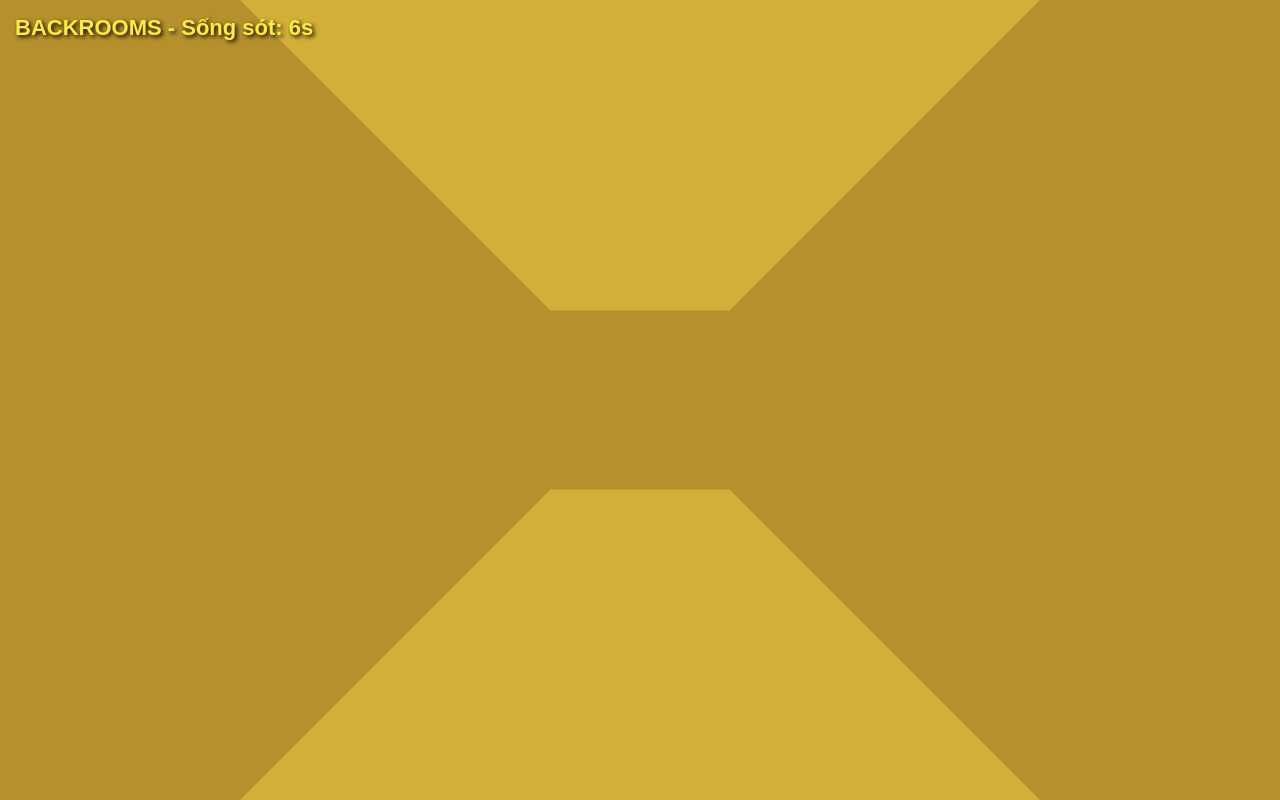
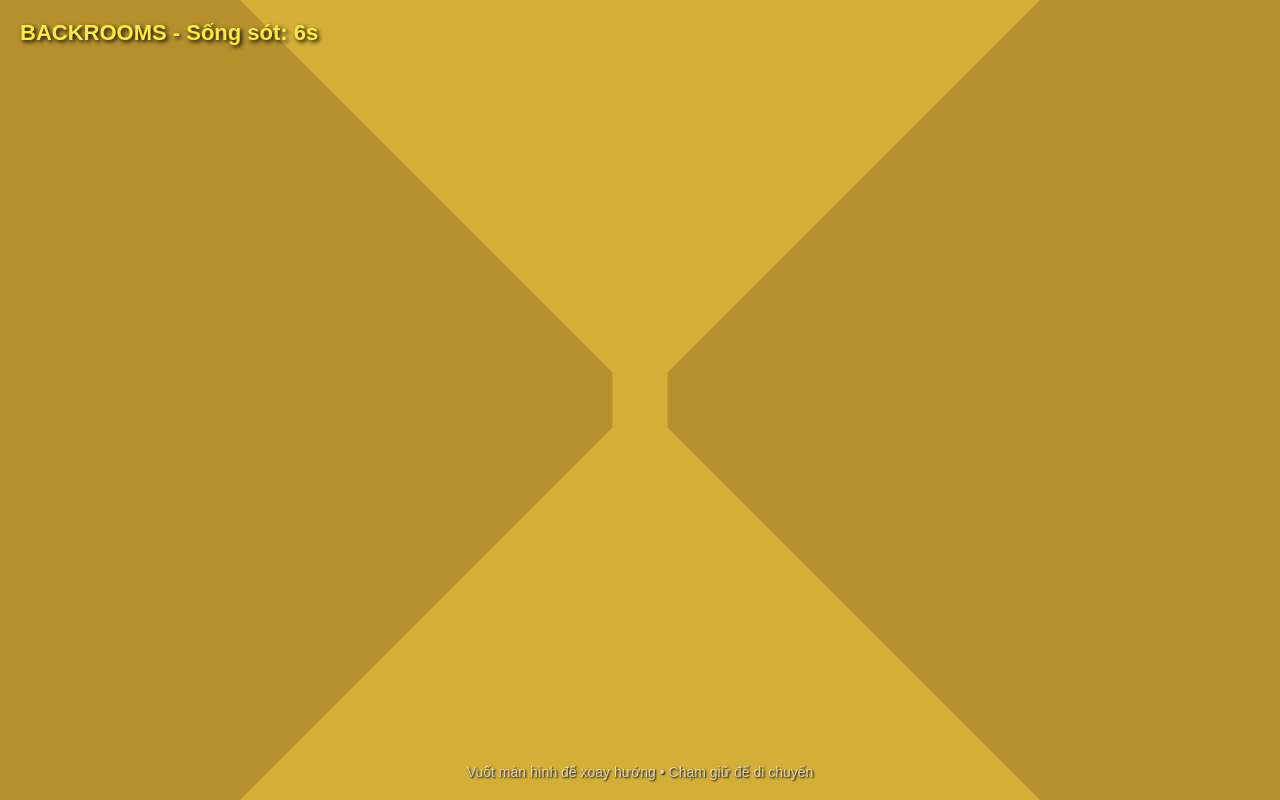
Before and after one commit to lechithien191919-jpg/Backrom-game, a Flask app: page / in a window 1280 px wide. Run offline with Flask 3, Linux system fonts and the light colour scheme.

Commit message:
Update index.html

```diff
--- a/templates/index.html
+++ b/templates/index.html
@@ -2,84 +2,147 @@
 <html lang="vi">
 <head>
     <meta charset="UTF-8">
-    <meta name="viewport" content="width=device-width, initial-scale=1.0">
-    <title>Backrooms 3D</title>
+    <meta name="viewport" content="width=device-width, initial-scale=1.0, user-scalable=no">
+    <title>Backrooms 3D Mobile</title>
     <style>
-        body { margin: 0; overflow: hidden; background: #000; font-family: Arial, sans-serif; }
+        body { margin: 0; overflow: hidden; background: #000; font-family: Arial, sans-serif; user-select: none; }
         #ui {
             position: absolute;
-            top: 15px;
-            left: 15px;
+            top: 20px;
+            left: 20px;
             color: #ffeb3b;
             font-size: 22px;
             font-weight: bold;
             text-shadow: 2px 2px 4px #000;
             z-index: 10;
         }
+        /* Hướng dẫn thao tác */
+        #hint {
+            position: absolute;
+            bottom: 20px;
+            width: 100%;
+            text-align: center;
+            color: rgba(255,255,255,0.7);
+            font-size: 14px;
+            pointer-events: none;
+            z-index: 10;
+            text-shadow: 1px 1px 2px #000;
+        }
     </style>
 </head>
 <body>
     <div id="ui">BACKROOMS - Sống sót: <span id="score">0</span>s</div>
+    <div id="hint">Vuốt màn hình để xoay hướng • Chạm giữ để di chuyển</div>
 
     <script src="https://cdnjs.cloudflare.com/ajax/libs/three.js/r128/three.min.js"></script>
     <script>
         // 1. Khởi tạo Scene, Camera, Renderer
         const scene = new THREE.Scene();
-        scene.background = new THREE.Color(0xd4af37); // Màu vàng kinh điển Backrooms
+        scene.background = new THREE.Color(0xd4af37); // Màu vàng đặc trưng Backrooms
 
         const camera = new THREE.PerspectiveCamera(75, window.innerWidth / window.innerHeight, 0.1, 1000);
         const renderer = new THREE.WebGLRenderer({ antialias: true });
         renderer.setSize(window.innerWidth, window.innerHeight);
         document.body.appendChild(renderer.domElement);
 
-        // 2. Thêm ánh sáng
-        const ambientLight = new THREE.AmbientLight(0xffffff, 1);
+        // 2. Ánh sáng
+        const ambientLight = new THREE.AmbientLight(0xffffff, 0.9);
         scene.add(ambientLight);
 
-        // 3. Tạo các bức tường hành lang Backrooms để thấy không gian 3D rõ hơn
-        const wallMaterial = new THREE.MeshBasicMaterial({ color: 0xb5902d, wireframe: false });
+        // 3. Tạo các bức tường mê cung hành lang
+        const wallMaterial = new THREE.MeshBasicMaterial({ color: 0xb5902d });
 
-        // Tường trái
-        const wallLeftGeo = new THREE.BoxGeometry(2, 10, 50);
-        const wallLeft = new THREE.Mesh(wallLeftGeo, wallMaterial);
-        wallLeft.position.set(-6, 0, -20);
-        scene.add(wallLeft);
+        // Tạo nhiều đoạn tường nối dài tạo thành hành lang
+        for (let i = 0; i > -100; i -= 20) {
+            // Tường trái
+            const wallLeft = new THREE.Mesh(new THREE.BoxGeometry(2, 10, 20), wallMaterial);
+            wallLeft.position.set(-6, 0, i);
+            scene.add(wallLeft);
 
-        // Tường phải
-        const wallRight = new THREE.Mesh(wallLeftGeo, wallMaterial);
-        wallRight.position.set(6, 0, -20);
-        scene.add(wallRight);
+            // Tường phải
+            const wallRight = new THREE.Mesh(new THREE.BoxGeometry(2, 10, 20), wallMaterial);
+            wallRight.position.set(6, 0, i);
+            scene.add(wallRight);
+        }
 
-        // Tường trước mặt
-        const wallBackGeo = new THREE.BoxGeometry(14, 10, 2);
-        const wallBack = new THREE.Mesh(wallBackGeo, wallMaterial);
-        wallBack.position.set(0, 0, -45);
-        scene.add(wallBack);
-
-        // Đặt vị trí camera đứng giữa hành lang
+        // Đặt vị trí ban đầu của người chơi
         camera.position.set(0, 0, 5);
 
+        // Biến điều khiển góc nhìn và di chuyển
+        let pitch = 0; // Góc nhìn lên xuống
+        let yaw = 0;   // Góc nhìn trái phải
+        let isMoving = false;
+
+        // Xử lý vuốt màn hình để quay góc nhìn (Look around)
+        let isTouchDragging = false;
+        let previousTouchPosition = { x: 0, y: 0 };
+
+        window.addEventListener('touchstart', (e) => {
+            isTouchDragging = true;
+            isMoving = true; // Chạm vào màn hình là tiến bước
+            previousTouchPosition = { x: e.touches[0].clientX, y: e.touches[0].clientY };
+        });
+
+        window.addEventListener('touchmove', (e) => {
+            if (!isTouchDragging) return;
+            const currentTouchPosition = { x: e.touches[0].clientX, y: e.touches[0].clientY };
+            const deltaX = currentTouchPosition.x - previousTouchPosition.x;
+            const deltaY = currentTouchPosition.y - previousTouchPosition.y;
+
+            yaw -= deltaX * 0.003;
+            pitch -= deltaY * 0.003;
+
+            // Giới hạn góc nhìn lên xuống không bị lật ngược đầu
+            pitch = Math.max(-Math.PI / 2, Math.min(Math.PI / 2, pitch));
+
+            previousTouchPosition = currentTouchPosition;
+        });
+
+        window.addEventListener('touchend', () => {
+            isTouchDragging = false;
+            isMoving = false;
+        });
+
+        // Hỗ trợ cả chuột trên máy tính (nếu test trên pc)
+        let isMouseDown = false;
+        window.addEventListener('mousedown', (e) => { isMouseDown = true; isMoving = true; previousTouchPosition = { x: e.clientX, y: e.clientY }; });
+        window.addEventListener('mousemove', (e) => {
+            if (!isMouseDown) return;
+            yaw -= (e.clientX - previousTouchPosition.x) * 0.003;
+            pitch -= (e.clientY - previousTouchPosition.y) * 0.003;
+            previousTouchPosition = { x: e.clientX, y: e.clientY };
+        });
+        window.addEventListener('mouseup', () => { isMouseDown = false; isMoving = false; });
+
+        // Bộ đếm thời gian sinh tồn
         let survivalTime = 0;
         setInterval(() => {
             survivalTime++;
             document.getElementById('score').innerText = survivalTime;
         }, 1000);
 
-        // 4. Hiệu ứng camera tiến/lùi hoặc di chuyển trong hành lang
-        let zPos = 5;
+        // Vòng lặp render game
+        const direction = new THREE.Vector3();
         function animate() {
             requestAnimationFrame(animate);
 
-            // Cho camera tiến dần về phía trước tạo cảm giác đang đi sâu vào Backrooms
-            zPos -= 0.05;
-            if (zPos < -30) zPos = 5; // Lặp lại hành lang
-            camera.position.z = zPos;
+            // Nếu đang chạm giữ màn hình, nhân vật sẽ tiến về phía trước theo hướng đang nhìn
+            if (isMoving) {
+                camera.getWorldDirection(direction);
+                camera.position.addScaledVector(direction, 0.08);
+            }
+
+            // Tính toán hướng nhìn 3D của camera
+            const quaternion = new THREE.Quaternion();
+            const euler = new THREE.Euler(pitch, yaw, 0, 'YXZ');
+            quaternion.setFromEuler(euler);
+            camera.quaternion.copy(quaternion);
 
             renderer.render(scene, camera);
         }
         animate();
 
-        // Xử lý xoay ngang dọc theo màn hình điện thoại
+        // Xoay ngang dọc màn hình điện thoại
         window.addEventListener('resize', () => {
             camera.aspect = window.innerWidth / window.innerHeight;
             camera.updateProjectionMatrix();
```
